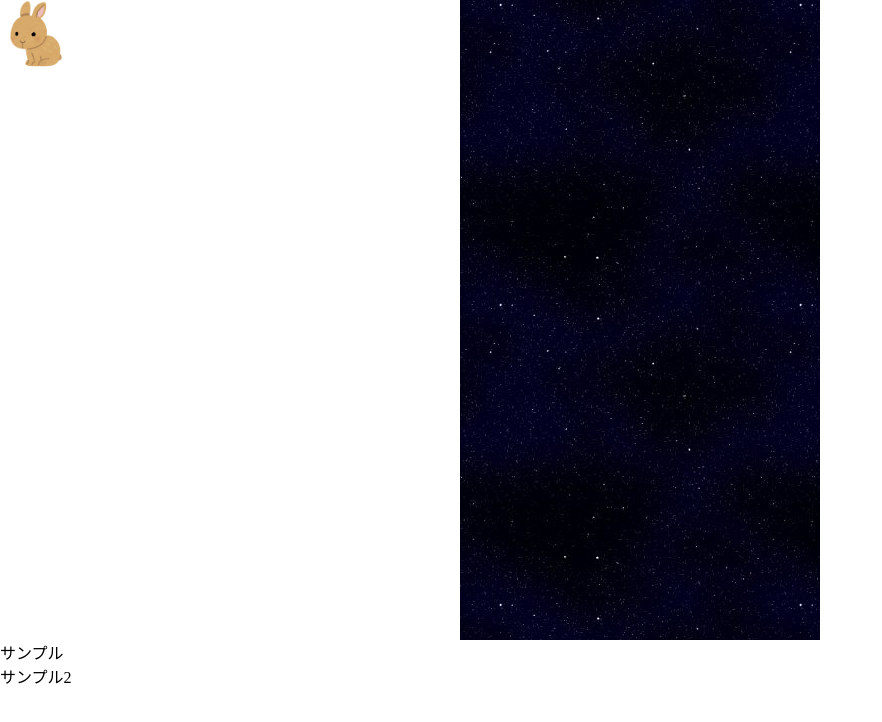
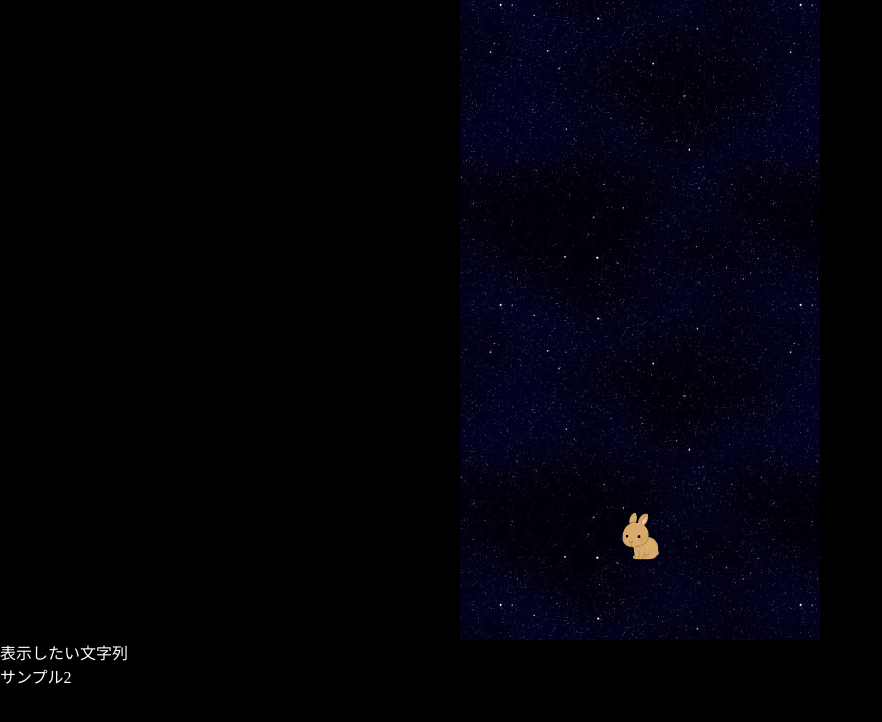
Before and after one commit to CA01971148/jumpgame, a plain HTML site: page index.html in a window 1280 px wide. Shown: the whole page, without its empty margins (0-882 px from the left). Drawn offline with Linux system fonts and the light colour scheme.

Commit message:
set the default Position of rabbit

```diff
--- a/index.html
+++ b/index.html
@@ -8,7 +8,9 @@
     <canvas id="myCanvas" width="360" height="640"></canvas>
 </head>
 <body>
-    <div id="sampleArea">サンプル</div>
-    <div id="sampleArea2">サンプル2</div>
+    <font color="white">
+        <div id="sampleArea" color:white>サンプル</div>
+        <div id="sampleArea2">サンプル2</div>
+    </font>
 </body>
 </html>
--- a/main.js
+++ b/main.js
@@ -1,18 +1,23 @@
 "use strict";
-document.write('<img id="character" src="resource/rabbit.png">'); //キャラ出現
+let myCanvas = document.getElementById("myCanvas");
 class character {
     constructor() {
+        this.characterSize = 50; //キャラの大きさ
         this.x = 0; //X座標
         this.y = 0; //y座標
+        this.height = 0; //昇った高さ
         this.dx = 0; //x方向の速度
         this.dy = 0; //y方向の速度
         this.jumpVelocity = 0; //ジャンプ速度
-        this.moveVelocity = 10; //横移動科測量
+        this.moveVelocity = 5; //横移動科測量
         this.secAdd = 0; //ジャンプ用時間計測変数
         this.isOnGround = true; //接地しているかどうか
         this.isSlip = false; //滑るかどうか
         this.isCarry = false; //動かされているかどうか
         this.isOnMoving = false; //動く床に乗っているかどうか
+        document.write('<img id="character" src="resource/rabbit.png">'); //キャラ出現
+        document.getElementById('character').style.width = this.characterSize + "px"; //初期大きさ設定(幅)
+        document.getElementById('character').style.height = this.characterSize + "px"; //初期大きさ設定(高さ)
     }
     move() {
         this.x += this.dx;
@@ -20,8 +25,8 @@ class character {
         if (this.isSlip === false) {
             this.dx = 0;
         }
-        document.getElementById('character').style.left = this.x + "px";
-        document.getElementById('character').style.top = this.y + "px";
+        document.getElementById('character').style.left = ((this.x) + (window.innerWidth / 2) - (this.characterSize / 2)) + "px";
+        document.getElementById('character').style.top = ((640 - 640 * 1 / 5) - (this.y)) + "px";
     }
     moveLeft() {
         this.dx -= this.moveVelocity;
@@ -81,20 +86,18 @@ function main() {
     /*     【仕様】
         左右キーは同時に押すとどちらにも移動できない(どちらか片方を押しているときのみ移動できる)
         ジャンプはジャンプキーを押している間に跳躍力を貯めて、ジャンプキーを離すと貯めた跳躍力の分だけ跳べる
-        跳躍力を貯めている間は接地中の移動ができない */
-    if (((key.key_left === true) && (key.key_right === false)) && (!((key.key_jump == true) && (rabbit.isOnGround == true)))) { //左移動キーが押されている間、moveLeft関数を呼び出す
+        接地中の移動はできない */
+    if ((key.key_left === true) && (key.key_right === false)) { //左移動キーが押されている間、moveLeft関数を呼び出す
         rabbit.moveLeft();
     }
-    if (((key.key_right === true) && (key.key_left === false)) && (!((key.key_jump == true) && (rabbit.isOnGround == true)))) { //右移動キーが押されている間、moveRight関数を呼び出す
+    if ((key.key_right === true) && (key.key_left === false)) { //右移動キーが押されている間、moveRight関数を呼び出す
         rabbit.moveRight();
     }
     if ((key.key_jump === true)) { //ジャンプキーが押されている間、jumpCharge関数を呼び出す
         rabbit.jumpCharge();
     }
+    var sampleArea = document.getElementById("sampleArea");
+    sampleArea.innerHTML = "表示したい文字列";
     rabbit.move();
     requestAnimationFrame(main); ////main関数(自分自身)を呼び出すことでループさせる
 }
-function kariMove() {
-    rabbit.x += rabbit.moveVelocity;
-    document.getElementById('character').style.left = rabbit.x + "px";
-}
--- a/style.css
+++ b/style.css
@@ -4,7 +4,7 @@
 }
 
 body{
-    background-color: white;
+    background-color: black;
 }
 
 canvas{
@@ -18,6 +18,6 @@ canvas{
     top: 0px;
     left: 0px;
 /*     キャラの大きさ定義 */
-    width: 70px;
-    height: 70px;
+    width: 50px;
+    height: 50px;
 }
```
Also changed, not shown: main.ts (+19 -13 lines).
